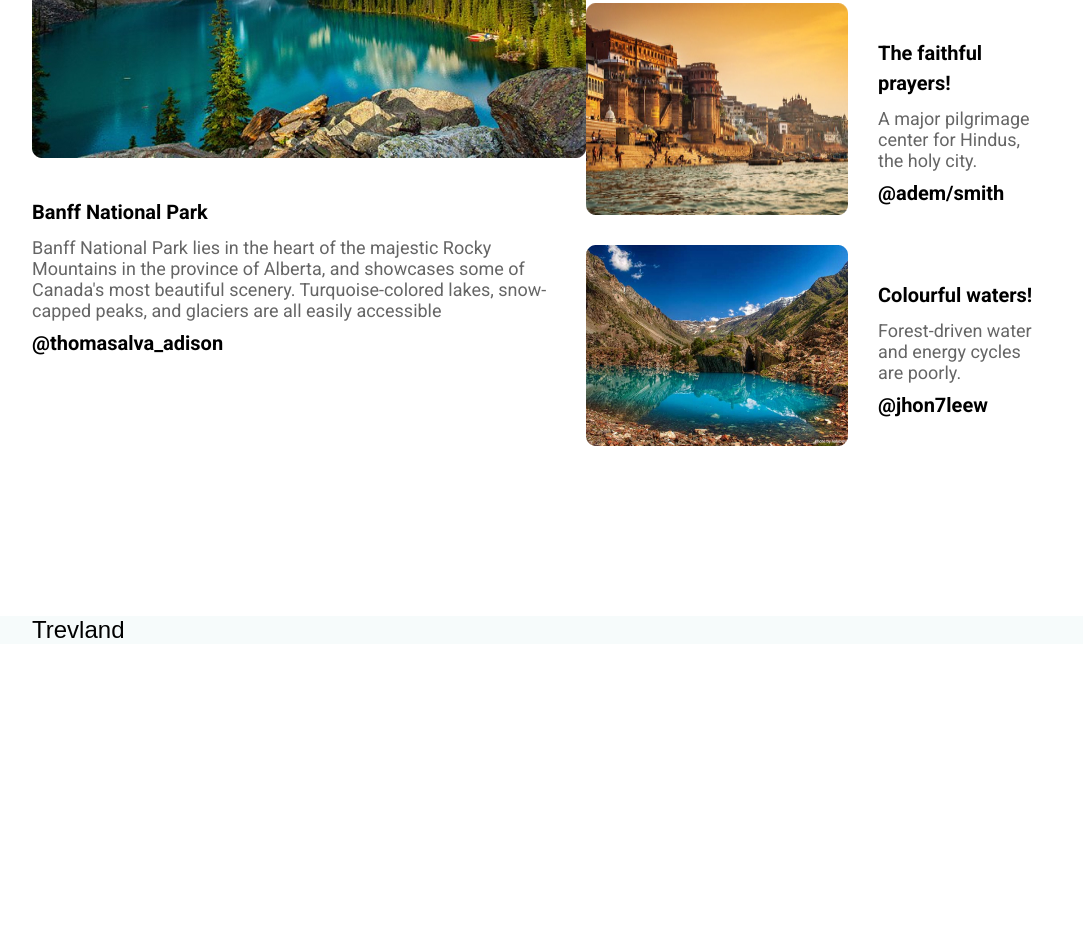
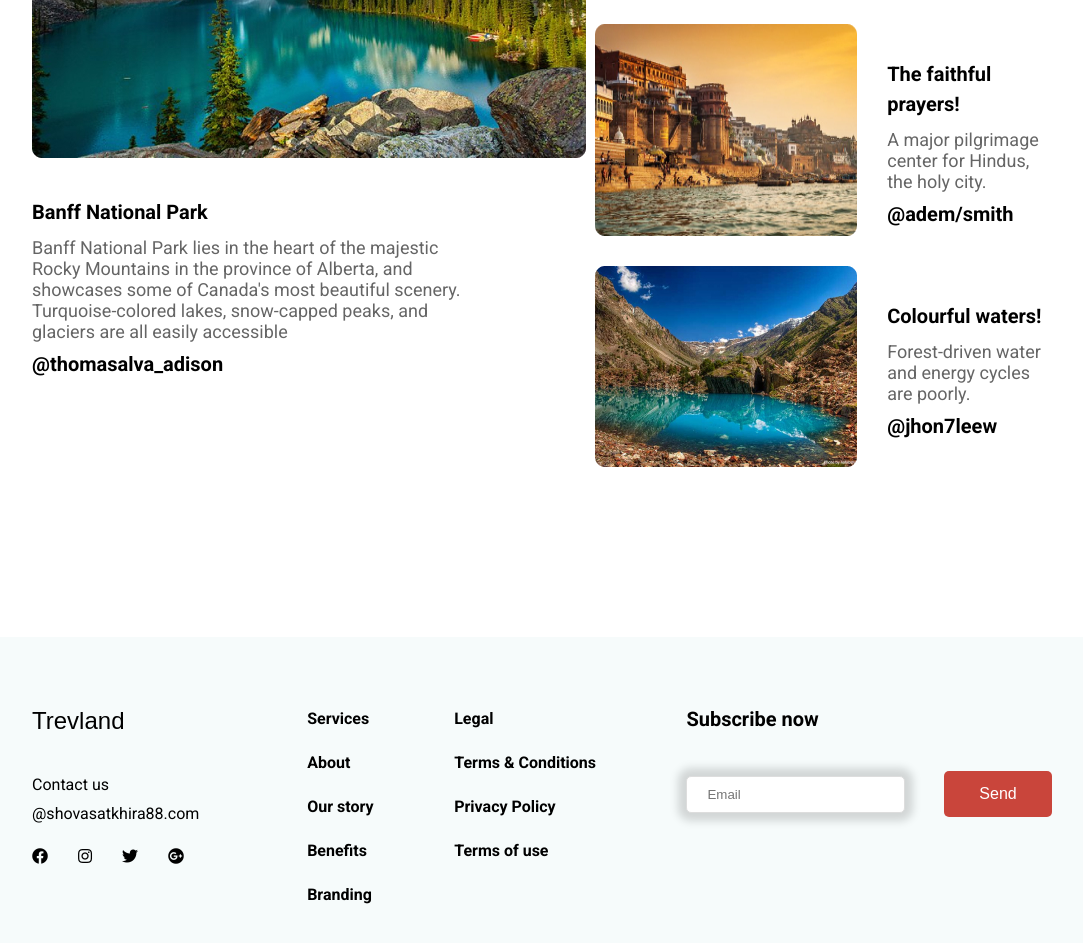
Before and after one commit to Maximus0898/traveland, a plain HTML site: page index.html in a window 1280 px wide. Shown: the part 3144-4087 px from the top of the page, without its empty margins (96-1179 px from the left). Before the commit the page ends 3788 px from the top, so only its background shows below. Drawn offline with nearby package versions, Linux system fonts and the light colour scheme; a web font is replaced by a local one.

Commit message:
complete footer and fix minor errors

```diff
--- a/css/blog.css
+++ b/css/blog.css
@@ -1,6 +1,7 @@
 .blogposts {
   padding-top: 5.6rem;
   display: flex;
+  justify-content: space-between;
 }
 
 .blogposts h4 {
@@ -24,11 +25,11 @@
 }
 
 .blog-left {
-  flex: 1 0 45%;
+  width: 45%;
 }
 
 .blog-right {
-  flex: 1 0 45%;
+  width: 45%;
 }
 
 .blogpost {
--- a/css/footer.css
+++ b/css/footer.css
@@ -1,8 +1,68 @@
 .footer {
   background-color: rgba(38, 148, 153, 0.04);
   color: var(--text-black);
+  padding: 7rem 0;
+}
+
+.footer .footer-link {
+  color: var(--text-black);
+  font-weight: bold;
+  line-height: 24px;
+}
+
+.footer-nav li {
+  margin-bottom: 2rem;
 }
 
 .footer .logo {
+  display: inline-block;
+  color: var(--text-black);
+  margin-bottom: 4rem;
+}
+
+.footer-grid {
+  display: grid;
+  grid-template-columns: 1fr 2fr 2fr;
+  grid-column-gap: 5rem;
+}
+
+.navs {
+  display: flex;
+  justify-content: space-around;
+  align-self: center;
+}
+
+.subscribe-form {
+  margin-top: 4rem;
+}
+
+.subscribe-form input {
+  padding: 1rem 2rem;
+  outline: none;
+  border: 1px solid var(--text-secondary);
+  border-radius: 5px;
+  box-shadow: 0px 0px 8px 8px rgba(0, 0, 0, 0.15);
+  margin-right: 3.5rem;
+}
+
+.subscribe-label {
+  font-size: 2rem;
+  font-weight: bold;
+}
+
+.contacts p {
+  margin-bottom: 1rem;
+}
+
+.socials {
+  display: flex;
+  margin-top: 2.4rem;
+}
+
+.socials a {
+  margin-right: 3rem;
+}
+
+.socials a > i {
   color: var(--text-black);
 }
--- a/index.html
+++ b/index.html
@@ -247,9 +247,37 @@
         <div class="footer-grid">
           <div class="contacts">
             <a href="#" class="logo">Trevland</a>
+            <p>Contact us</p>
+            <p>@shovasatkhira88.com</p>
+            <div class="socials">
+              <a href="#"><i class="fab fa-facebook"></i></a>
+              <a href="#"><i class="fab fa-instagram"></i></a>
+              <a href="#"><i class="fab fa-twitter"></i></a>
+              <a href="#"><i class="fab fa-google-plus"></i></a>
+            </div>
           </div>
-          <div class="navs"></div>
-          <div class="subscribe"></div>
+          <div class="navs">
+            <ul class="footer-nav">
+              <li><a class="footer-link" href="#">Services</a></li>
+              <li><a class="footer-link" href="#">About</a></li>
+              <li><a class="footer-link" href="#">Our story</a></li>
+              <li><a class="footer-link" href="#">Benefits</a></li>
+              <li><a class="footer-link" href="#">Branding</a></li>
+            </ul>
+            <ul class="footer-nav">
+              <li><a class="footer-link" href="#">Legal</a></li>
+              <li><a class="footer-link" href="#">Terms & Conditions</a></li>
+              <li><a class="footer-link" href="#">Privacy Policy</a></li>
+              <li><a class="footer-link" href="#">Terms of use</a></li>
+            </ul>
+          </div>
+          <div class="subscribe">
+            <label for="email" class="subscribe-label">Subscribe now</label>
+            <div class="subscribe-form">
+              <input id="email" type="email" placeholder="Email" />
+              <button class="cta">Send</button>
+            </div>
+          </div>
         </div>
       </div>
     </footer>
```
